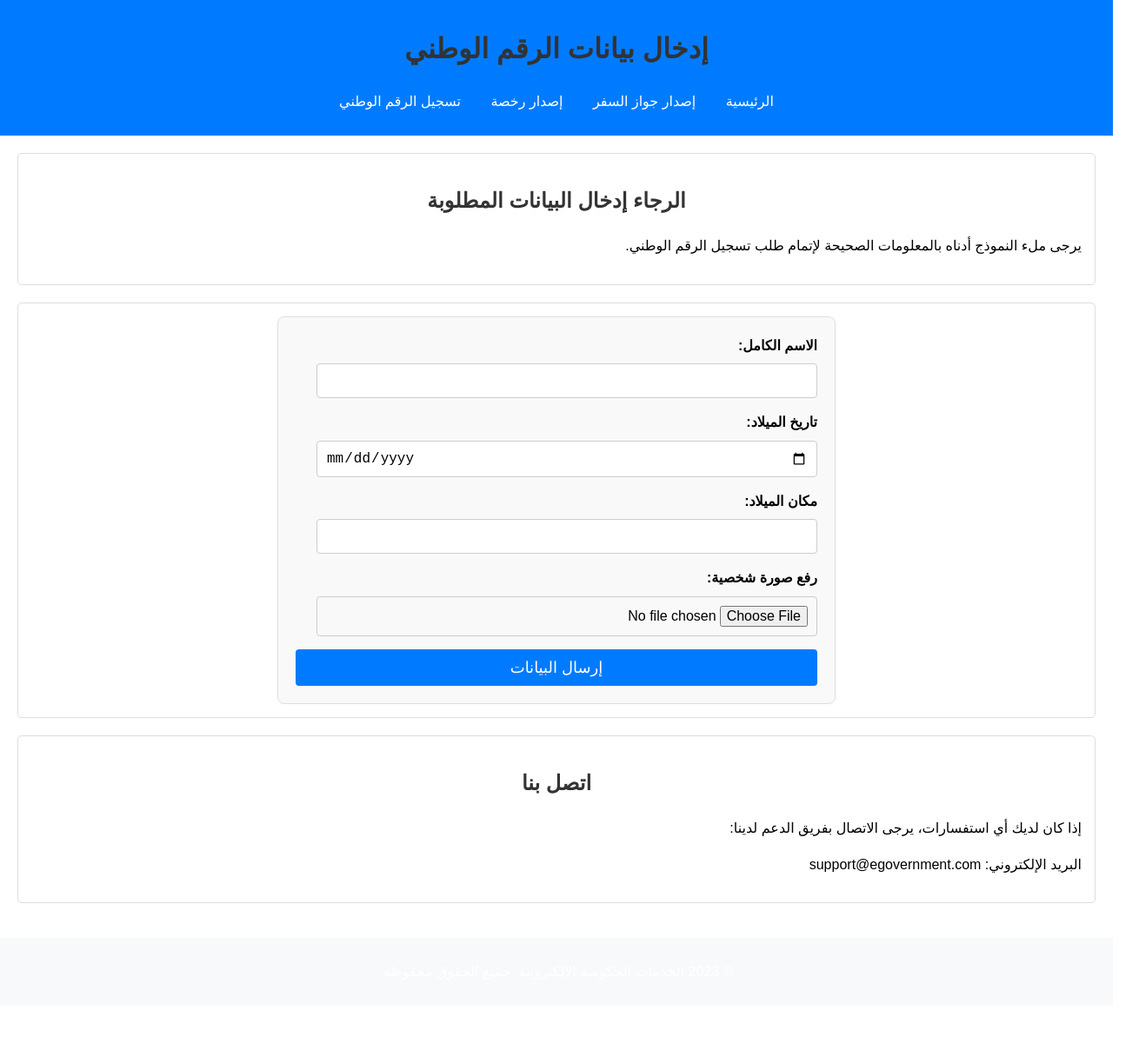
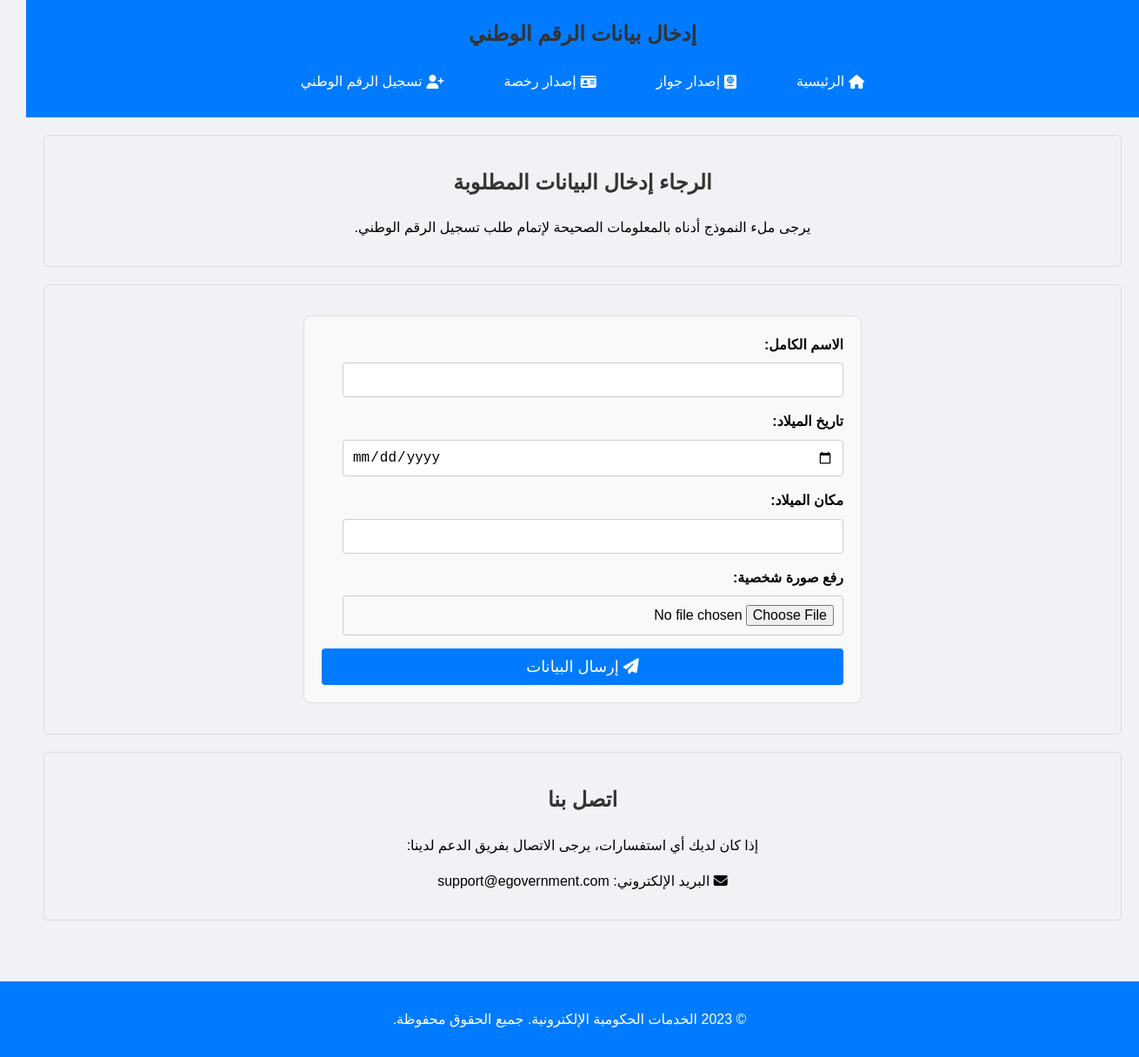
Before and after one commit to mugahedmotaz/goverment, a website: page national-number-registration.html in a window 1280 px wide. Shown: the whole page at 87% size, 1310 px wide, since content can reach past the window. Before the commit the page ends 1157 px from the top, so only its background shows below. Drawn offline with Linux system fonts and the light colour scheme.

Commit message:
Update national-number-registration.html

```diff
--- a/national-number-registration.html
+++ b/national-number-registration.html
@@ -6,16 +6,93 @@
   <title>تقديم طلب الرقم الوطني</title>
   <link rel="stylesheet" href="./assets/css/main.css">
   <link rel="stylesheet" href="./assets/css/services.css">
+  <link rel="stylesheet" href="https://cdnjs.cloudflare.com/ajax/libs/font-awesome/6.5.0/css/all.min.css">
+
   <style>
+    body {
+        margin: 0;
+        font-family: Arial, sans-serif;
+        background-color: #f0f2f5;
+    }
+
+    header {
+        background-color: #007bff;
+        color: white;
+        padding: 20px;
+    }
+
+    header h1 {
+        margin: 0;
+        font-size: 24px;
+        text-align: center;
+    }
+
+    nav {
+        margin-top: 15px;
+        display: flex;
+        justify-content: center;
+        flex-wrap: wrap;
+    }
+
+    nav ul {
+        list-style: none;
+        padding: 0;
+        margin: 0;
+        display: flex;
+        gap: 15px;
+        flex-wrap: wrap;
+        justify-content: center;
+    }
+
+    nav ul li {
+        display: inline;
+    }
+
+    nav ul li a {
+        color: white;
+        text-decoration: none;
+        padding: 8px 12px;
+        border-radius: 4px;
+        transition: background-color 0.3s;
+        display: flex;
+        align-items: center;
+        gap: 5px;
+    }
+
+    nav ul li a:hover {
+        background-color: #0056b3;
+    }
+
+    @media (max-width: 600px) {
+        header h1 {
+            font-size: 20px;
+        }
+
+        nav ul {
+            flex-direction: column;
+            align-items: center;
+        }
+
+        nav ul li {
+            margin-bottom: 10px;
+        }
+    }
+
     form {
         max-width: 600px;
-          margin: 0 auto;
+        margin: 20px auto;
         padding: 20px;
         background-color: #f9f9f9;
         border: 1px solid #ddd;
         border-radius: 8px;
     }
-      form label { display: block; margin-bottom: 8px; font-weight: bold; }
+
+    form label {
+        display: block;
+        margin-bottom: 8px;
+        font-weight: bold;
+    }
+
     form input[type="text"],
     form input[type="date"],
     form input[type="file"] {
@@ -26,6 +103,7 @@
         border-radius: 4px;
         font-size: 16px;
     }
+
     form button {
         width: 100%;
         padding: 10px;
@@ -36,29 +114,46 @@
         font-size: 18px;
         cursor: pointer;
     }
-      form button:hover { background-color: #0056b3; }
-      h2 { text-align: center; margin-bottom: 20px; }
+
+    form button:hover {
+        background-color: #0056b3;
+    }
+
+    h2 {
+        text-align: center;
+        margin-bottom: 20px;
+    }
+
+    footer {
+        text-align: center;
+        padding: 15px;
+        background-color: #007bff;
+        color: white;
+        margin-top: 30px;
+    }
   </style>
 </head>
 <body>
+
   <header>
     <h1>إدخال بيانات الرقم الوطني</h1>
     <nav>
       <ul>
-            <li><a href="index.html">الرئيسية</a></li>
-            <li><a href="passport-issuance.html">إصدار جواز السفر</a></li>
-            <li><a href="license-issuance.html">إصدار رخصة</a></li>
-            <li><a href="national-number-registration.html">تسجيل الرقم الوطني</a></li>
+        <li><a href="index.html"><i class="fas fa-home"></i> الرئيسية</a></li>
+        <li><a href="passport-issuance.html"><i class="fas fa-passport"></i> إصدار جواز</a></li>
+        <li><a href="license-issuance.html"><i class="fas fa-id-card"></i> إصدار رخصة</a></li>
+        <li><a href="national-number-registration.html"><i class="fas fa-user-plus"></i> تسجيل الرقم الوطني</a></li>
       </ul>
     </nav>
   </header>
+
   <main>
     <section>
       <h2>الرجاء إدخال البيانات المطلوبة</h2>
-        <p>يرجى ملء النموذج أدناه بالمعلومات الصحيحة لإتمام طلب تسجيل الرقم الوطني.</p>
+      <p style="text-align: center;">يرجى ملء النموذج أدناه بالمعلومات الصحيحة لإتمام طلب تسجيل الرقم الوطني.</p>
     </section>
+
     <section>
-        <!-- لا تحتاج إلى action هنا إذا كنت تعمل بعمليات جافاسكريبت -->
       <form id="nationalForm">
         <label for="full-name">الاسم الكامل:</label>
         <input type="text" id="full-name" name="full-name" required>
@@ -72,15 +167,17 @@
         <label for="national-id-photo">رفع صورة شخصية:</label>
         <input type="file" id="national-id-photo" name="national-id-photo" accept="image/*" required>
 
-            <button type="submit">إرسال البيانات</button>
+        <button type="submit"><i class="fas fa-paper-plane"></i> إرسال البيانات</button>
       </form>
     </section>
-    <section>
+
+    <section style="text-align: center;">
       <h2>اتصل بنا</h2>
       <p>إذا كان لديك أي استفسارات، يرجى الاتصال بفريق الدعم لدينا:</p>
-      <p>البريد الإلكتروني: support@egovernment.com</p>
+      <p><i class="fas fa-envelope"></i> البريد الإلكتروني: support@egovernment.com</p>
     </section>
   </main>
+
   <footer>
     <p>&copy; 2023 الخدمات الحكومية الإلكترونية. جميع الحقوق محفوظة.</p>
   </footer>
@@ -89,17 +186,14 @@
     document.getElementById("nationalForm").addEventListener("submit", function(e) {
         e.preventDefault();
 
-        // جمع البيانات من النموذج
         const fullName   = document.getElementById("full-name").value;
         const birthDate  = document.getElementById("birth-date").value;
         const placeOfBirth = document.getElementById("place-of-birth").value;
         const fileInput  = document.getElementById("national-id-photo");
         const fileName   = fileInput.files.length > 0 ? fileInput.files[0].name : "";
 
-        // إنشاء معرّف فريد للطلب باستخدام الوقت الحالي
         const requestId = Date.now();
 
-        // تكوين كائن الطلب
         const request = {
             id: requestId,
             service: "تسجيل الرقم الوطني",
@@ -109,15 +203,14 @@
             fileName: fileName
         };
 
-        // جلب الطلبات الحالية من التخزين المحلي، إذا لم توجد يتم إنشاء مصفوفة جديدة
         let requests = JSON.parse(localStorage.getItem("requests")) || [];
         requests.push(request);
         localStorage.setItem("requests", JSON.stringify(requests));
 
         alert("تم إرسال الطلب بنجاح!");
-
     });
   </script>
+
   <script src="../assets/js/main.js"></script>
 </body>
 </html>
```
Lines whose indentation alone changed are shown as unchanged.
